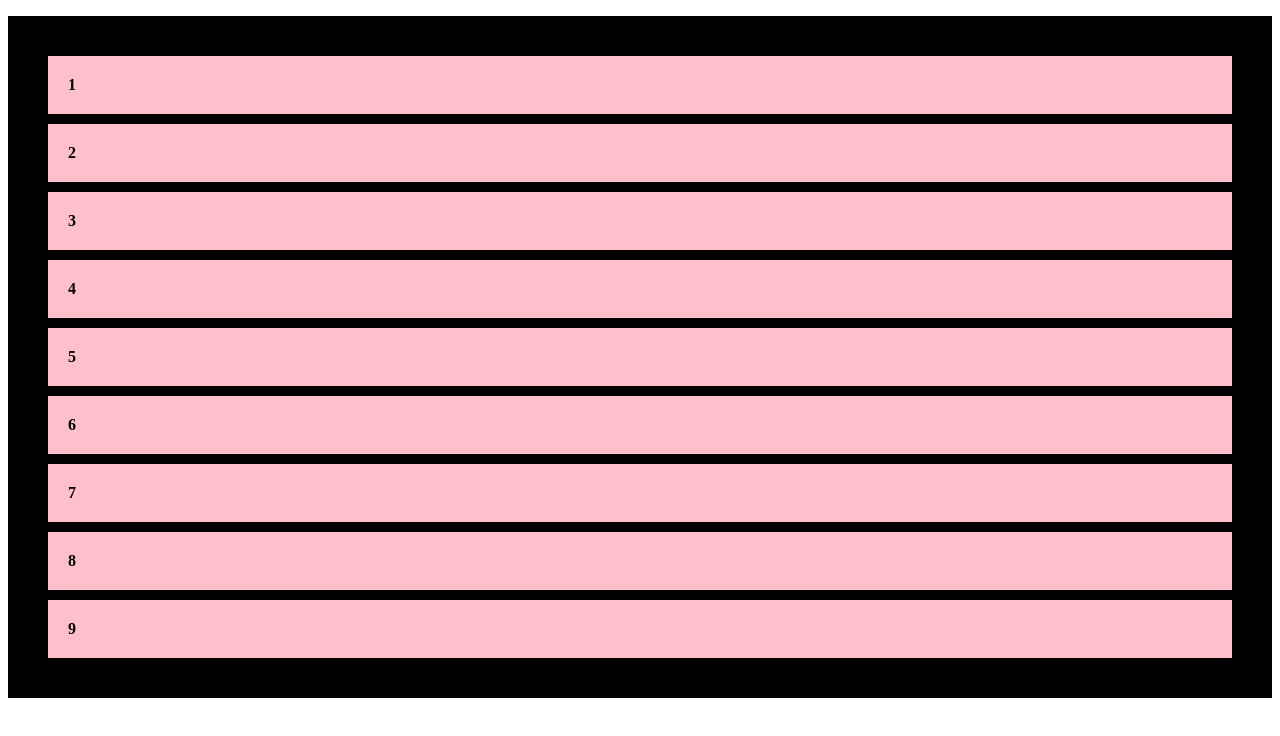
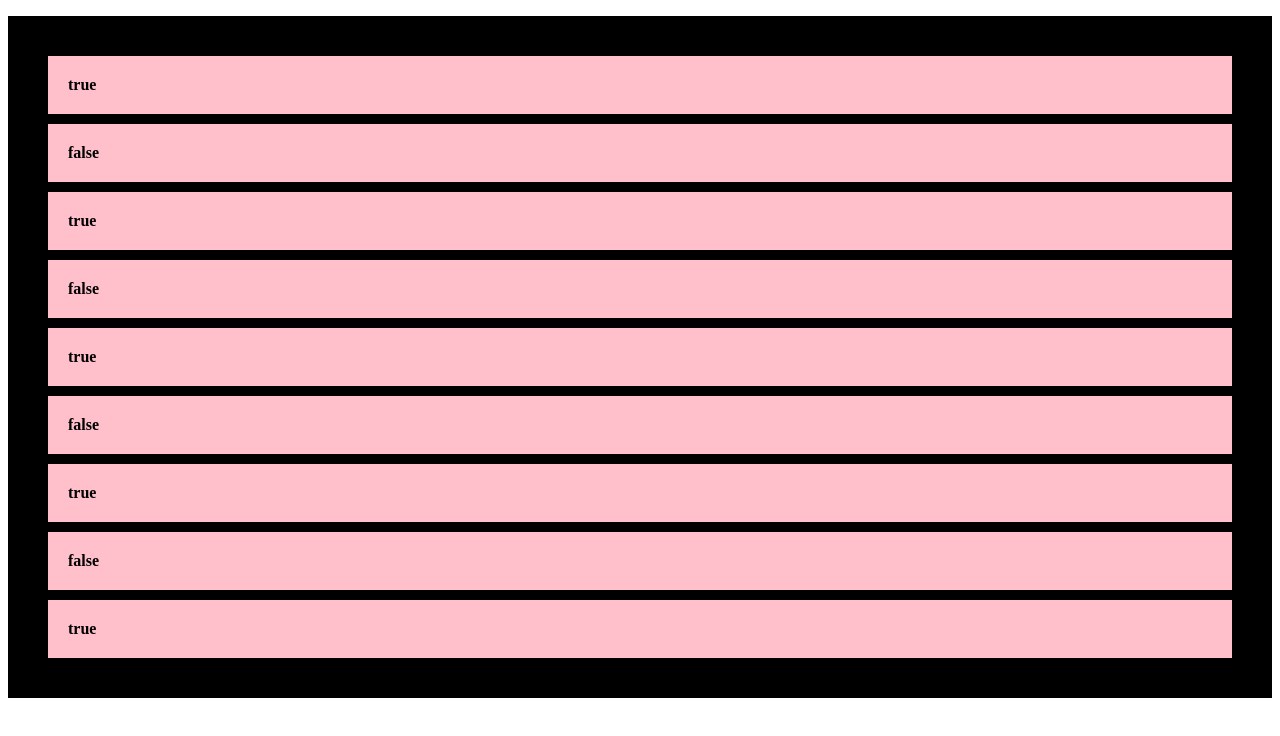
Before and after one commit to ademsaidani799/ngFor-in-depth, an Angular app: page / in a window 1280 px wide. Shown: the top 736 px of the page. Built offline with nearby package versions, Linux system fonts and the light colour scheme.

Commit message:
exploring the even postion in ngFor

```diff
--- a/src/app/app.component.html
+++ b/src/app/app.component.html
@@ -1,5 +1,10 @@
-<div>
+<!-- <div>
   <ul>
     <li *ngFor="let num of nums;let i=index">{{num}}</li>
   </ul>
+</div> -->
+<div>
+  <ul>
+    <li *ngFor="let num of nums;let i=even">{{i}}</li>
+  </ul>
 </div>
```
